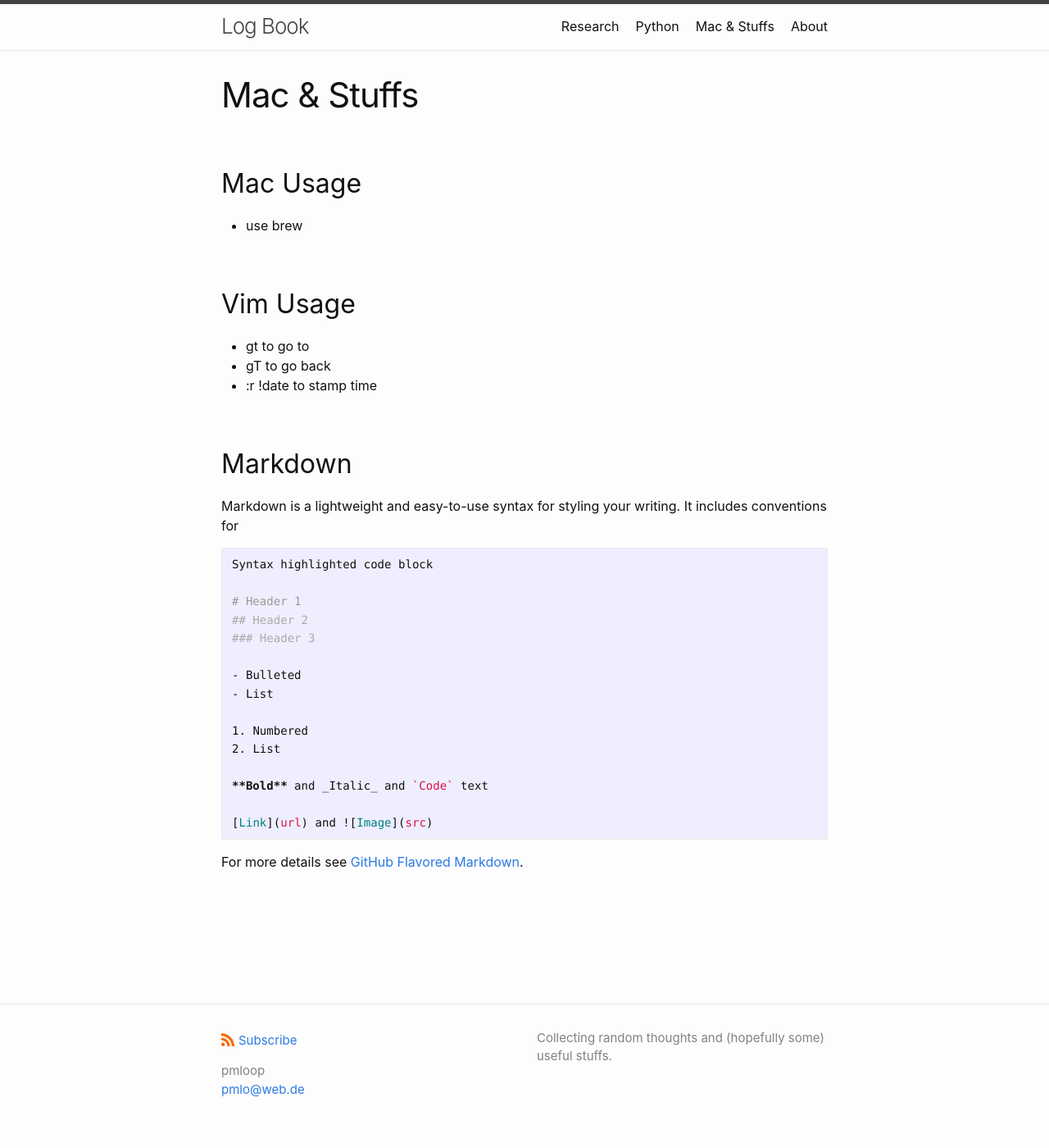
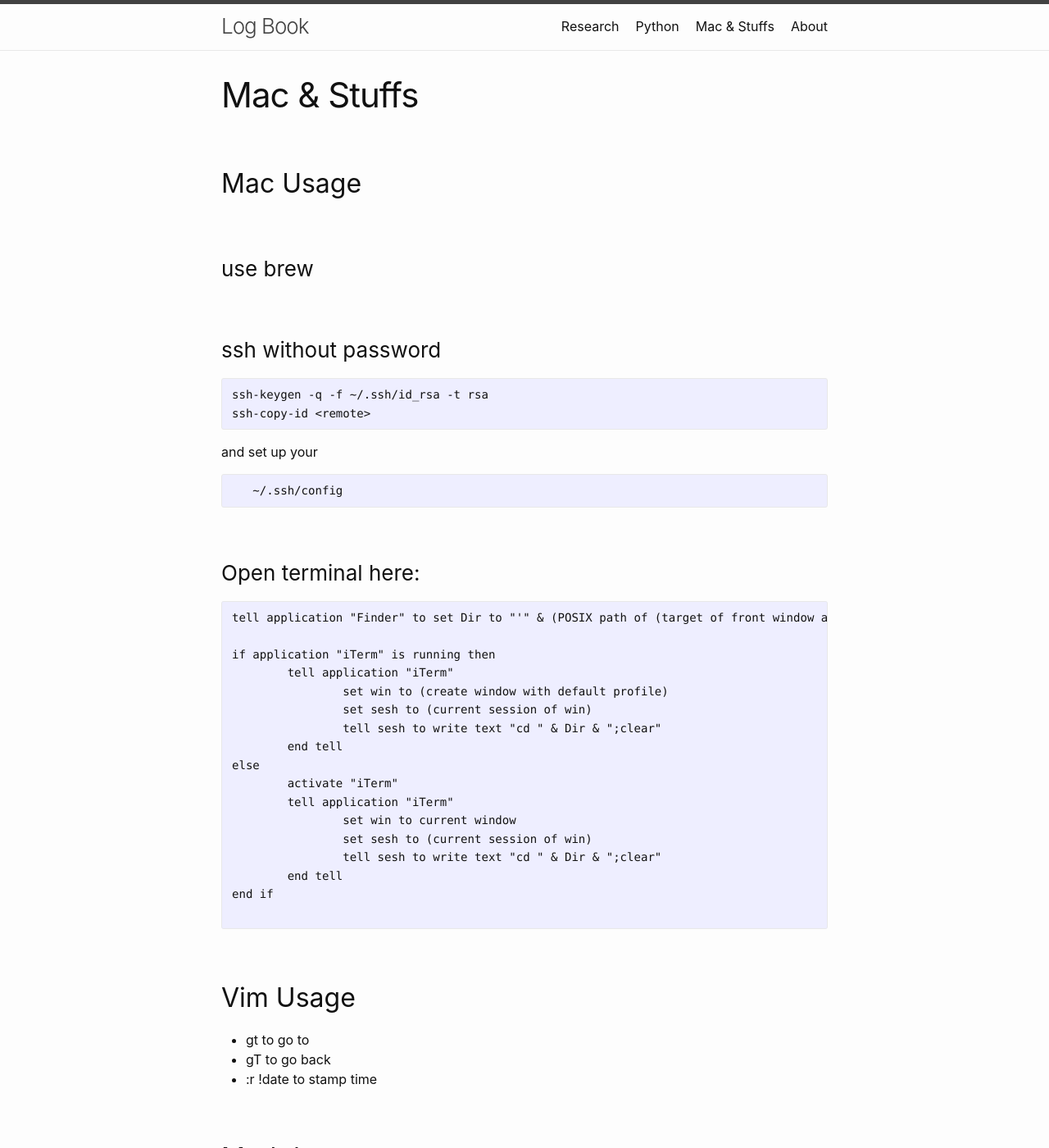
Before and after one commit to pmloop/mysite, a Jekyll site: the page built from mac.md, in a window 1280 px wide and 1400 px high. Shown: the whole window at 82% size. Built offline with Jekyll 4.4.1, drawn with Linux system fonts in a browser that asks for light colours.

Commit message:
minor changes

````diff
--- a/mac.md
+++ b/mac.md
@@ -6,8 +6,41 @@ permalink: /mac/
 
 ## Mac Usage
 
-* use brew
+### use brew
 
+### ssh without password
+
+```unix
+ssh-keygen -q -f ~/.ssh/id_rsa -t rsa
+ssh-copy-id <remote>
+```
+and set up your
+
+```unix
+   ~/.ssh/config
+```
+
+### Open terminal here:
+
+```
+tell application "Finder" to set Dir to "'" & (POSIX path of (target of front window as text)) & "'"
+
+if application "iTerm" is running then
+	tell application "iTerm"
+		set win to (create window with default profile)
+		set sesh to (current session of win)
+		tell sesh to write text "cd " & Dir & ";clear"
+	end tell
+else
+	activate "iTerm"
+	tell application "iTerm"
+		set win to current window
+		set sesh to (current session of win)
+		tell sesh to write text "cd " & Dir & ";clear"
+	end tell
+end if
+
+```
 
 ## Vim Usage
 
````
Also changed, not shown: about.md (+2 -14 lines), python.md (+2 -2 lines).
